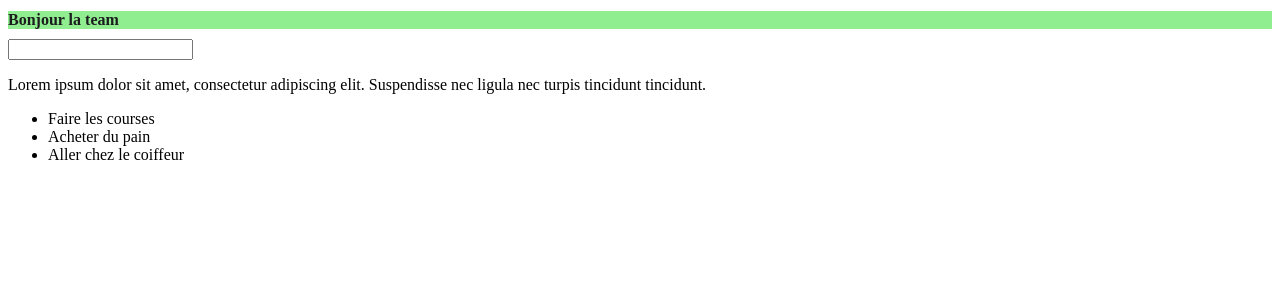
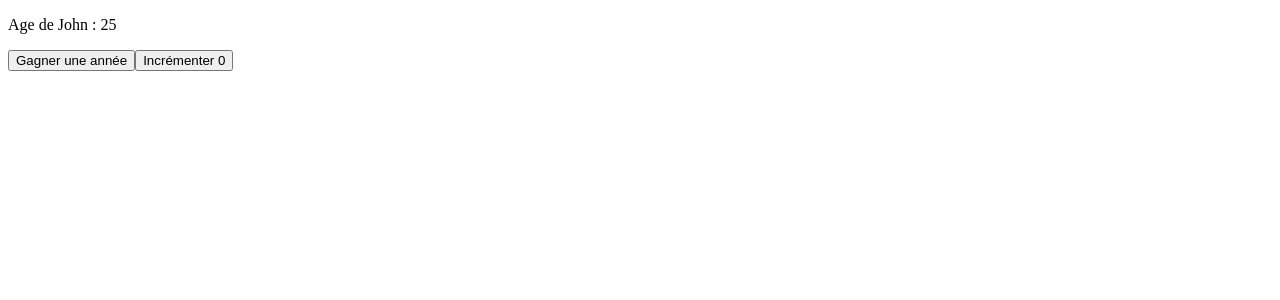
Before and after one commit to HakimFIDJEL/react-learning, a React (Vite) app: page / in a window 1280 px wide. Shown: the top 300 px of the page. Built offline with nearby package versions, Linux system fonts and the light colour scheme.

Commit message:
chapter 4

```diff
--- a/src/App.jsx
+++ b/src/App.jsx
@@ -1,54 +1,34 @@
-const title = "Bonjour la team"
-const style= {color: '#1c1d1f', backgroundColor: 'lightgreen'}
-const showTitle = true
-const todos = ['Faire les courses', 'Acheter du pain', 'Aller chez le coiffeur']
-
+import { useState } from "react"
 
 function App() {
 
-  const handleClick = () => {
+  const [person, setPerson] = useState({
+    firstname: 'John',
+    lastname: 'Doe',
+    age: 25
+  })
 
-    alert('Hello World!')
+  // ILLEGAL - React Hook "useState" is called conditionally. React Hooks must be called in the exact same order in every component render
+  // if(person.age < 19) {
+    const [count, setCount] = useState(0)
+  // }
+
+  const incrementAge = () => {
+    setPerson(person => ({...person, age: person.age + 1}))
+  }
+
+  const incrementCount = () => {
+    setCount(count + 1)
   }
 
   return <>
-
-      { showTitle ?
-        <Title onClick={handleClick} fontSize="16px" hidden>
-          {title}
-        </Title> :
-        <p>Titre non officiel</p>
-      }
-
-      <input type="text" />
-
-      <p>
-        Lorem ipsum dolor sit amet, consectetur adipiscing elit.
-        Suspendisse nec ligula nec turpis tincidunt tincidunt.
-      </p>
-
-      <ul>
-        {todos.map((todo, index) => <li key={index}>{todo}</li>)}
-      </ul>
-
+      <p>Age de {person.firstname} : {person.age} </p>
+      <button onClick={incrementAge}>Gagner une année</button>
+      <button onClick={incrementCount}>Incrémenter {count}</button>
     </>
 
 }
 
-function Title ({ fontSize, onClick, children, hidden }) {
-  const combinedStyle = {...style, fontSize : fontSize}
 
-  const props = {
-    style: combinedStyle,
-    id: "title",
-    className: "title"
-  }
-
-  // if (hidden) {
-  //   return null;
-  // }
-
-  return <h1 onClick={onClick} {...props} >{children}</h1>
-}
 
 export default App
```
Also changed, not shown: src/chap1-2-3.jsx (added, +54 -0 lines).
